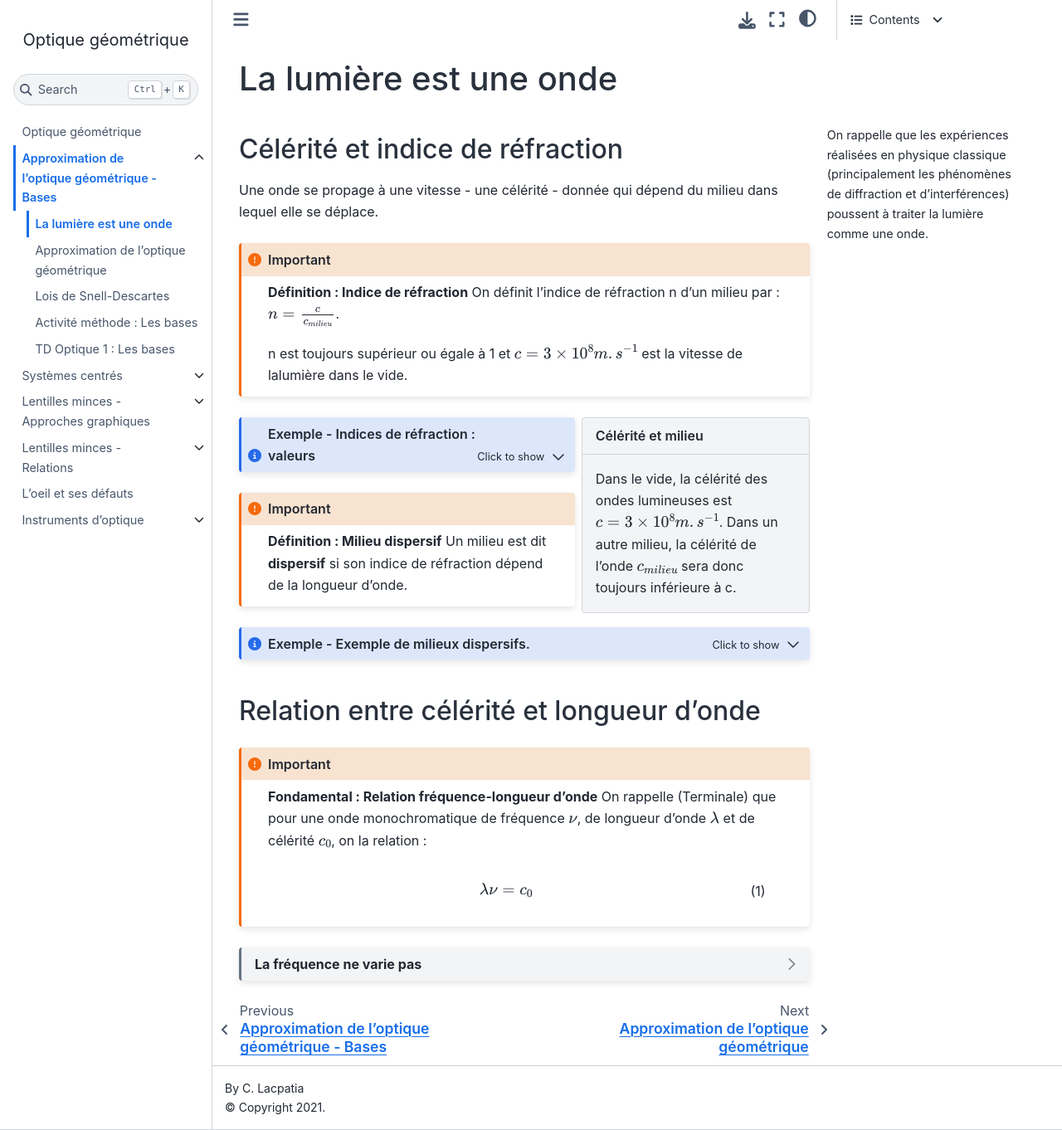
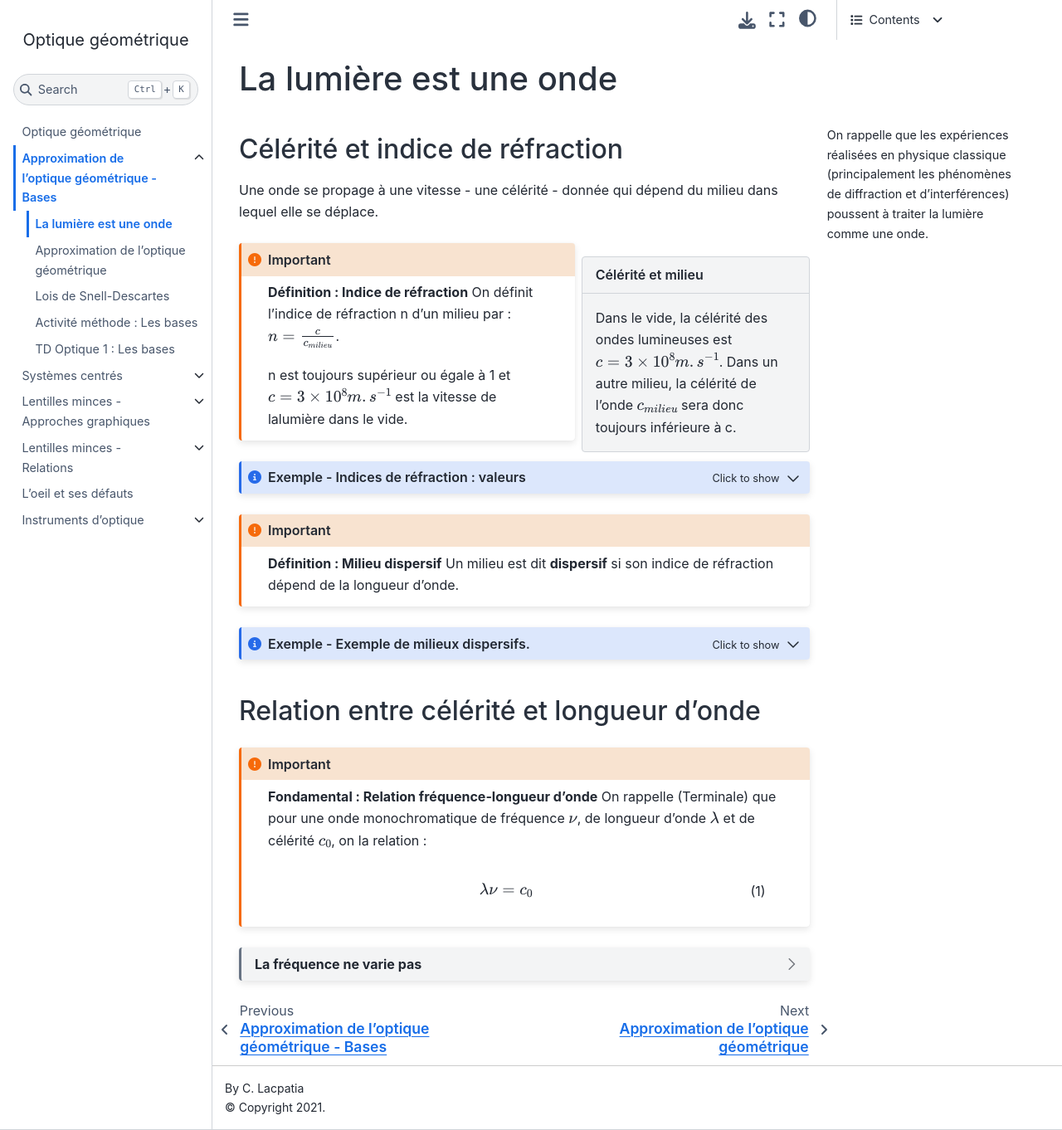
Before and after one commit to pcsi3physiquestan/optique_sources, a Jupyter Book: the page built from notebook/ondes.md, in a window 1280 px wide and 1362 px high. Shown: the whole window at 83% size. Built offline with Jupyter Book 1.0.4 settings and Sphinx 7.4.7 and the Sphinx Book theme 1.1.4, drawn with Linux system fonts in a browser that asks for light colours; pages that are not in the unit, such as notebooks, are missing from menus.

Commit message:
Mise à jour des sources

`````diff
--- a/notebook/ondes.md
+++ b/notebook/ondes.md
@@ -23,13 +23,13 @@ On rappelle que les expériences réalisées en physique classique (principaleme
 
 Une onde se propage à une vitesse - une célérité - donnée qui dépend du milieu dans lequel elle se déplace.
 
+````{sidebar} Célérité et milieu
+Dans le vide, la célérité des ondes lumineuses est $c = 3 \times 10^8 m.s^{-1}$. Dans un autre milieu, la célérité de l'onde $c_{milieu}$ sera donc toujours inférieure à c.
+````
 ````{important} __Définition : Indice de réfraction__
 On définit l'indice de réfraction n d'un milieu par : $n = \frac{c}{c_{milieu}}$.
 
 n est toujours supérieur ou égale à 1 et $c = 3 \times 10^8 m.s^{-1}$ est la vitesse de lalumière dans le vide.
-````
-````{sidebar} Célérité et milieu
-Dans le vide, la célérité des ondes lumineuses est $c = 3 \times 10^8 m.s^{-1}$. Dans un autre milieu, la célérité de l'onde $c_{milieu}$ sera donc toujours inférieure à c.
 ````
 
 ````{admonition} Exemple - Indices de réfraction : valeurs
`````
